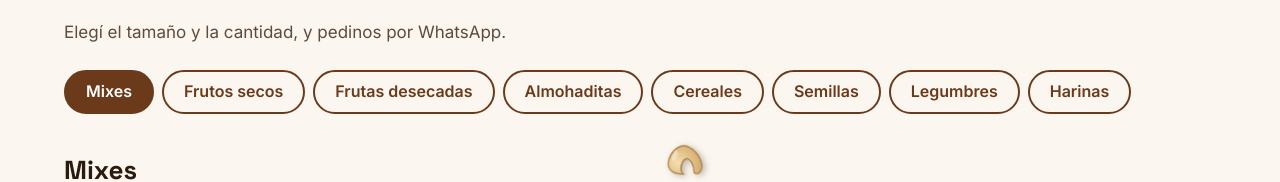
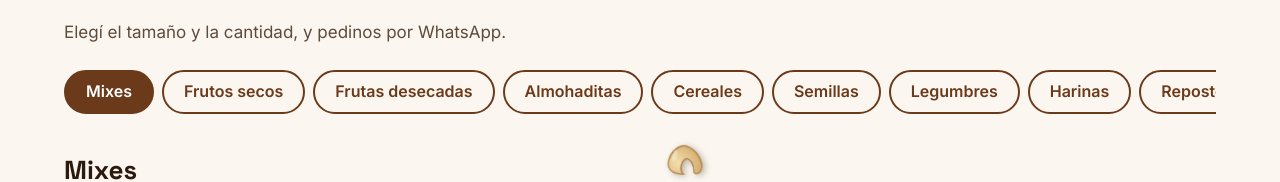
Before and after one commit to Paysana/brisa.natural, a plain HTML site: page index.html in a window 1280 px wide. Shown: the part 616-798 px from the top of the page. Drawn offline with Linux system fonts and the light colour scheme.

Commit message:
Agrego categoría Repostería: cacao, mascabo, bicarbonato, chips, coco y canela
Co-Authored-By: Claude Sonnet 5.5 <noreply@anthropic.com>
Claude-Session: https://claude.ai/code/session_01MhZ8Vavktg7UDfJqWWkwjM

```diff
--- a/index.html
+++ b/index.html
@@ -250,6 +250,12 @@ var CATALOG = [
   { key: 'harina-almendras', cat: 'Harinas', name: 'Harina de almendras con piel', photo: 'images/harina-almendras.jpg', desc: 'Almendras molidas con piel.', prices: { '250': 2900, '500': 5000, '1000': 9500 } },
   { key: 'harina-avena', cat: 'Harinas', name: 'Harina de avena', photo: 'images/harina-avena.jpg', desc: 'Avena molida.', prices: { '250': 1100, '500': 1800, '1000': 3000 } },
   { key: 'harina-garbanzo', cat: 'Harinas', name: 'Harina de garbanzo', photo: 'images/harina-garbanzo.jpg', desc: 'Garbanzos molidos.', prices: { '250': 750, '500': 1200, '1000': 1900 } },
+  { key: 'cacao', cat: 'Repostería', name: 'Cacao alcalino', photo: 'images/cacao-alcalino.jpg', desc: 'Cacao en polvo alcalinizado.', prices: { '250': 4600, '500': 8700, '1000': 16500 } },
+  { key: 'mascabo', cat: 'Repostería', name: 'Azúcar mascabo', photo: 'images/azucar-mascabo.jpg', desc: 'Azúcar mascabo de caña.', prices: { '250': 2300, '500': 4100, '1000': 7900 } },
+  { key: 'bicarbonato', cat: 'Repostería', name: 'Bicarbonato de sodio', photo: 'images/bicarbonato.jpg', desc: 'Bicarbonato de sodio en polvo.', prices: { '250': 1150, '500': 1950, '1000': 3400 } },
+  { key: 'chips', cat: 'Repostería', name: 'Chips de chocolate', photo: 'images/chips-chocolate.jpg', desc: 'Chips de chocolate para repostería.', prices: { '250': 4300, '500': 8200, '1000': 15500 } },
+  { key: 'coco', cat: 'Repostería', name: 'Coco rallado', photo: 'images/coco-rallado.jpg', desc: 'Coco rallado.', prices: { '250': 2600, '500': 4700, '1000': 8500 } },
+  { key: 'canela', cat: 'Repostería', name: 'Canela premium', photo: 'images/canela-premium.jpg', desc: 'Canela molida.', prices: { '250': 6000, '500': 11200, '1000': 21500 } },
 ];
 /* ====== FIN ====== */
 
```
Also changed, not shown: images/azucar-mascabo.jpg (added), images/bicarbonato.jpg (added), images/cacao-alcalino.jpg (added), images/canela-premium.jpg (added), images/chips-chocolate.jpg (added), images/coco-rallado.jpg (added).
